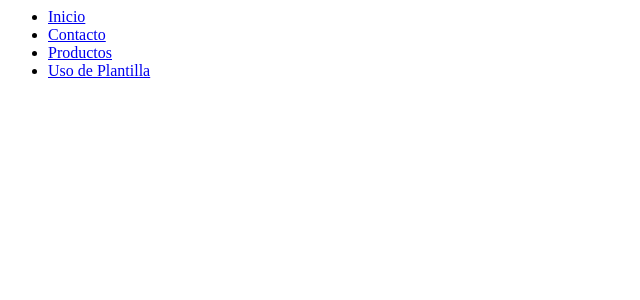
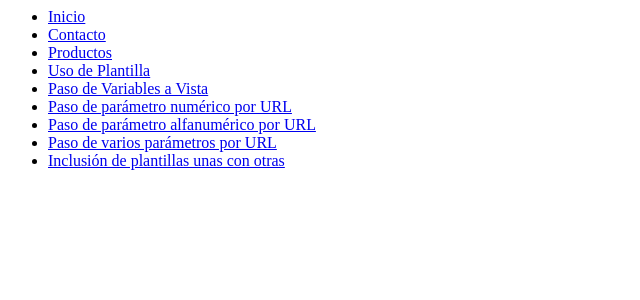
Before and after one commit to pepesan/ejemplos-django2, a Python web app: template miapp/templates/miapp/menu.html in a window 1280 px wide. Shown: the top 300 px of the page, without its empty margins (0-640 px from the left). Run offline with Jinja, Linux system fonts and the light colour scheme; the template is opened without the code that fills it, so the values that code supplies are empty.

Commit message:
menuto el menu con todos los enlces en el incluye

```diff
--- /dev/null
+++ b/miapp/requirements.txt
@@ -0,0 +1 @@
+Django==2.2.7
--- a/miapp/templates/miapp/menu.html
+++ b/miapp/templates/miapp/menu.html
@@ -4,5 +4,12 @@
         <li><a href='/contacto/'>Contacto</a></li>
         <li><a href='/productos/'>Productos</a></li>
         <li><a href='/plantilla/'>Uso de Plantilla</a></li>
-        </ul>
+        <li><a href='/datos/'>Paso de Variables a Vista</a></li>
+        <li><a href='/captura/1'>Paso de parámetro numérico por URL</a></li>
+        <li><a href='/captura/hola'>Paso de parámetro alfanumérico por URL</a></li>
+        <li><a href='/articlos/2019/11/'>Paso de varios parámetros por URL</a></li>
+        <li><a href='/incluye/'>Inclusión de plantillas unas con otras</a></li>
+
+
+    </ul>
 </div>
--- a/miapp/views.py
+++ b/miapp/views.py
@@ -7,6 +7,7 @@ menu ="""<ul>
         <li><a href='/contacto/'>Contacto</a></li>
         <li><a href='/productos/'>Productos</a></li>
         <li><a href='/plantilla/'>Uso de Plantilla</a></li>
+        <li><a href='/incluye/'>Incluye menu</a></li>
         </ul>"""
 def index(request):
     return HttpResponse(
```
